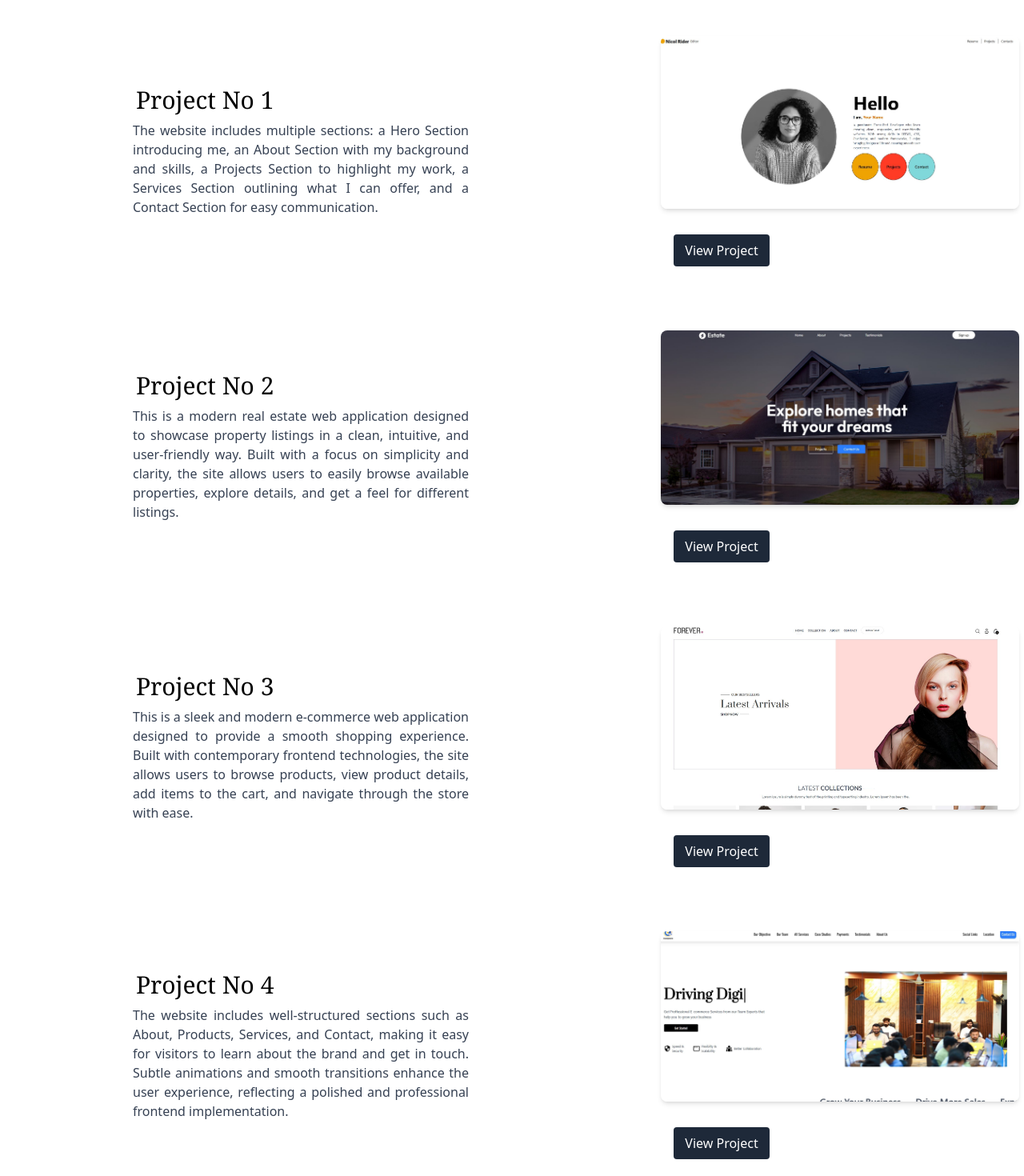
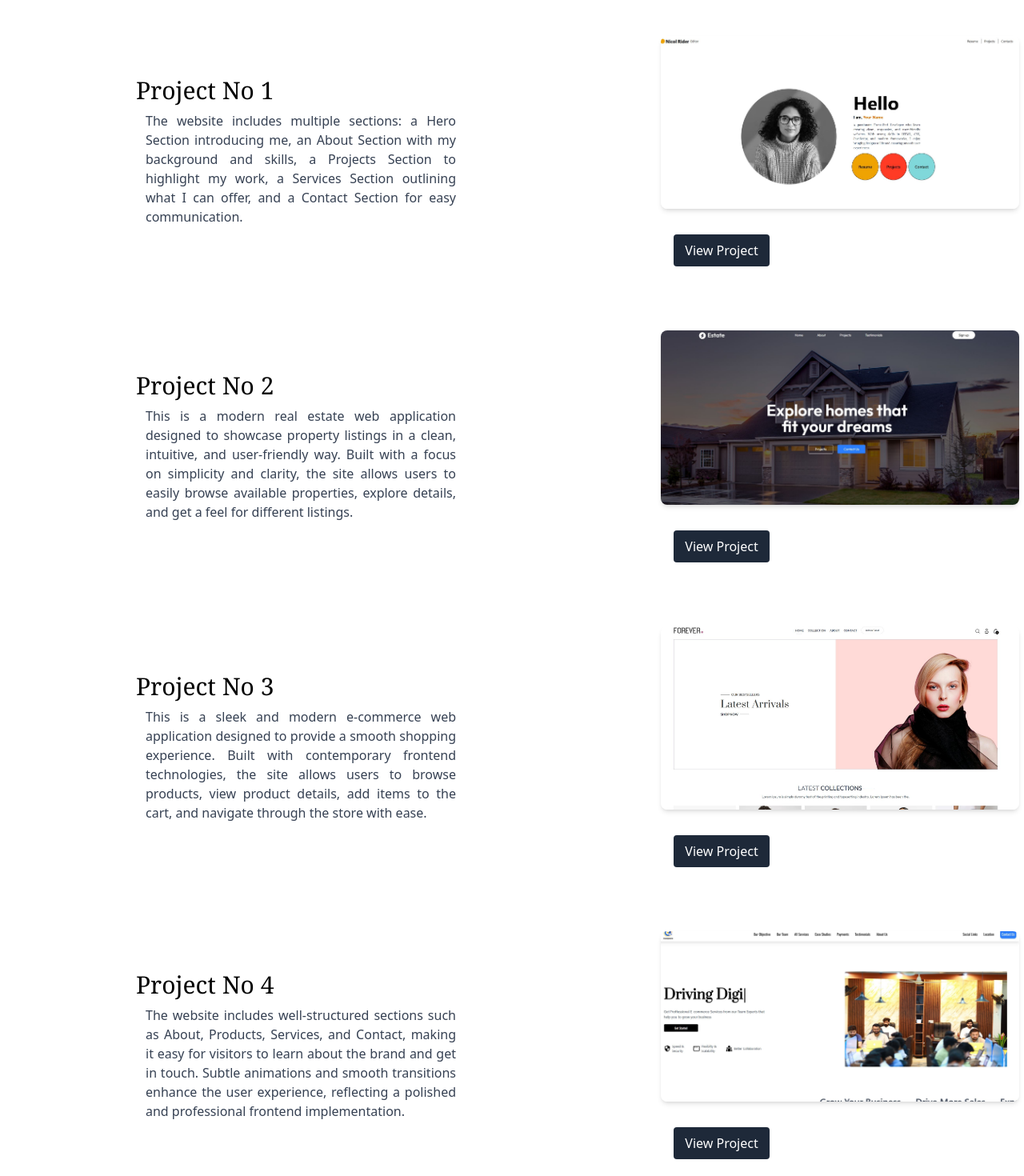
Before and after one commit to abubakarafzal171/abubakar, a React (Vite) app: page /projects in a window 1280 px wide. Shown: the part 340-1810 px from the top of the page at 80% size. Built offline with nearby package versions, Linux system fonts and the light colour scheme; a web font is replaced by a local one.

Commit message:
some change in para tag proejct

```diff
--- a/src/pages/Projects.jsx
+++ b/src/pages/Projects.jsx
@@ -11,7 +11,7 @@ const Projects = () => {
 <div className='flex flex-col md:flex-row justify-center items-center gap-8 md:gap-40 lg:gap-50 mt-20 lg:ml-30'>
 <div className="left flex flex-col gap-2 md:ml-10">
   <h2 className='fontbold text-3xl font-serif ml-4 md:ml-1'>Project No 1</h2>
-  <p className='text-gray-700 text-justify w-[350px] md:w-[420px]'>The website includes multiple sections: a Hero Section introducing me, an About Section with my background and skills, a Projects Section to highlight my work, a Services Section outlining what I can offer, and a Contact Section for easy communication.</p>
+  <p className='text-gray-700 text-justify w-[350px] md:w-[420px] px-4'>The website includes multiple sections: a Hero Section introducing me, an About Section with my background and skills, a Projects Section to highlight my work, a Services Section outlining what I can offer, and a Contact Section for easy communication.</p>
 </div>
 <div className="right md:ml-10 flex flex-col gap-8">
   <img src={project1} alt=""  className="w-[90vw] md:w-full max-w-md rounded-lg shadow-md object-cover"  />
@@ -24,7 +24,7 @@ const Projects = () => {
 <div className='flex flex-col md:flex-row justify-center items-center gap-8 md:gap-40 lg:gap-50 mt-20 lg:ml-30'>
 <div className="left flex flex-col gap-2 md:ml-10">
   <h2 className='fontbold text-3xl font-serif ml-4 md:ml-1'>Project No 2</h2>
-  <p className='text-gray-700 text-justify w-[350px] md:w-[420px]'>This is a modern real estate web application designed to showcase property listings in a clean, intuitive, and user-friendly way. Built with a focus on simplicity and clarity, the site allows users to easily browse available properties, explore details, and get a feel for different listings.</p>
+  <p className='text-gray-700 text-justify w-[350px] md:w-[420px] px-4'>This is a modern real estate web application designed to showcase property listings in a clean, intuitive, and user-friendly way. Built with a focus on simplicity and clarity, the site allows users to easily browse available properties, explore details, and get a feel for different listings.</p>
 </div>
 <div className="right md:ml-10 flex flex-col gap-8">
   <img src={project2} alt=""  className="w-[90vw] md:w-full max-w-md rounded-lg shadow-md object-cover"  />
@@ -35,7 +35,7 @@ const Projects = () => {
 <div className='flex flex-col md:flex-row justify-center items-center gap-8 md:gap-40 lg:gap-50 mt-20 lg:ml-30'>
 <div className="left flex flex-col gap-2 md:ml-10">
   <h2 className='fontbold text-3xl font-serif ml-4 md:ml-1'>Project No 3</h2>
-  <p className='text-gray-700 text-justify w-[350px] md:w-[420px]'>This is a sleek and modern e-commerce web application designed to provide a smooth shopping experience. Built with contemporary frontend technologies, the site allows users to browse products, view product details, add items to the cart, and navigate through the store with ease.</p>
+  <p className='text-gray-700 text-justify w-[350px] md:w-[420px] px-4'>This is a sleek and modern e-commerce web application designed to provide a smooth shopping experience. Built with contemporary frontend technologies, the site allows users to browse products, view product details, add items to the cart, and navigate through the store with ease.</p>
 </div>
 <div className="right md:ml-10 flex flex-col gap-8">
   <img src={project3} alt=""  className="w-[90vw] md:w-full max-w-md rounded-lg shadow-md object-cover"  />
@@ -46,7 +46,7 @@ const Projects = () => {
 <div className='flex flex-col md:flex-row justify-center items-center gap-8 md:gap-40 lg:gap-50 mt-20 lg:ml-30'>
 <div className="left flex flex-col gap-2 md:ml-10">
   <h2 className='fontbold text-3xl font-serif ml-4 md:ml-1'>Project No 4</h2>
-  <p className='text-gray-700 text-justify w-[350px] md:w-[420px]'>The website includes well-structured sections such as About, Products, Services, and Contact, making it easy for visitors to learn about the brand and get in touch. Subtle animations and smooth transitions enhance the user experience, reflecting a polished and professional frontend implementation.</p>
+  <p className='text-gray-700 text-justify w-[350px] md:w-[420px] px-4'>The website includes well-structured sections such as About, Products, Services, and Contact, making it easy for visitors to learn about the brand and get in touch. Subtle animations and smooth transitions enhance the user experience, reflecting a polished and professional frontend implementation.</p>
 </div>
 <div className="right md:ml-10 flex flex-col gap-8">
   <img src={project4} alt=""  className="w-[90vw] md:w-full max-w-md rounded-lg shadow-md object-cover"  />
```
